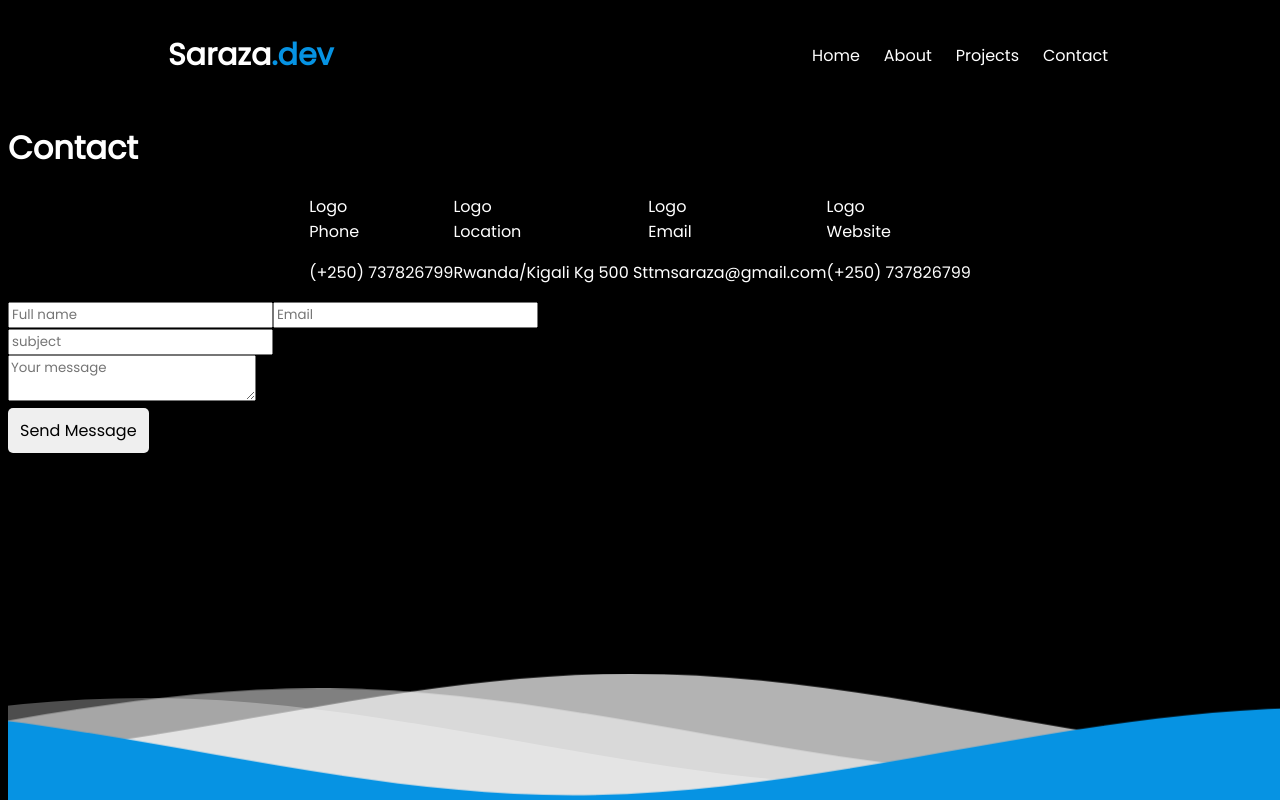
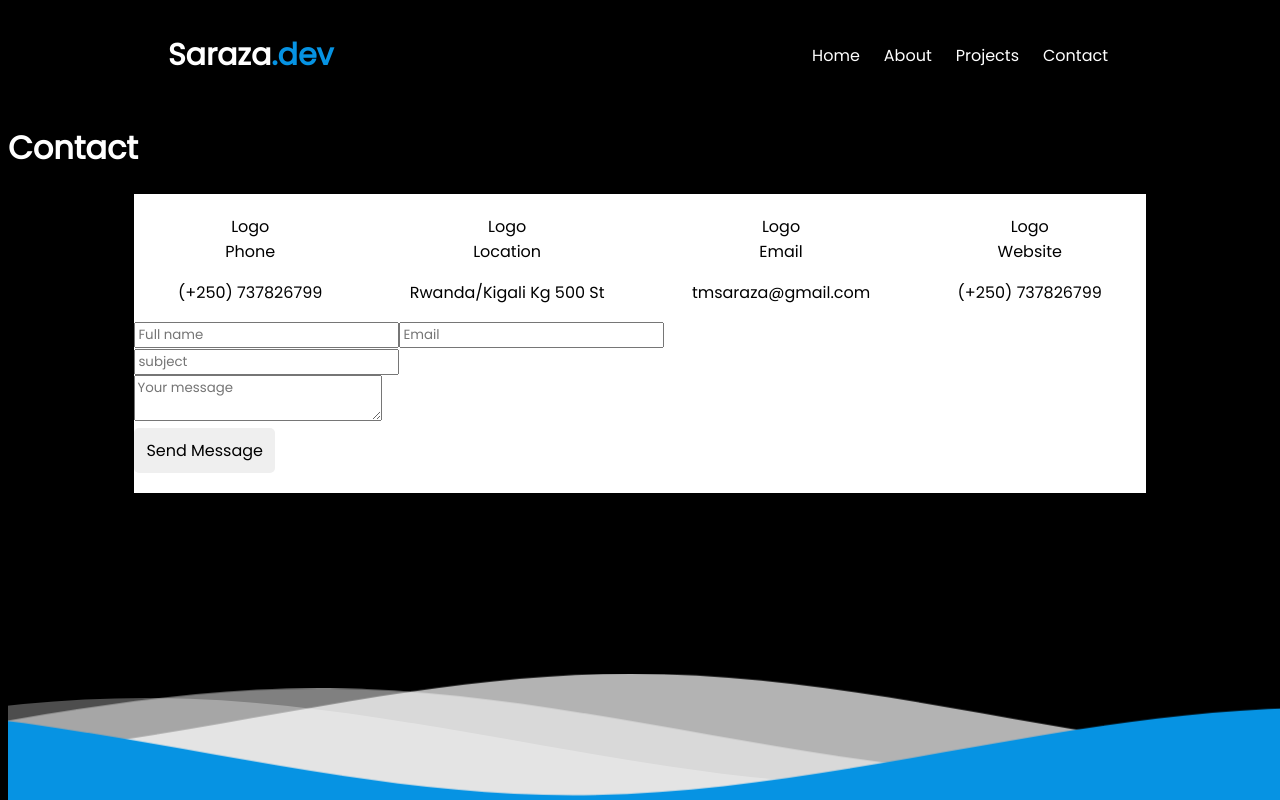
Before and after one commit to sarazaToussaint/Saraza-dev, a React (Create React App) app: page /Contact in a window 1280 px wide. Built offline with nearby package versions, Linux system fonts and the light colour scheme.

Commit message:
Center the contact details on the page

```diff
--- a/src/components/Contact.module.css
+++ b/src/components/Contact.module.css
@@ -1,8 +1,17 @@
 .contactContainer {
-  color: #fff;
+  background-color: white;
+  width: 80%;
+  margin: auto;
+  padding: 20px 0;
 }
 
 .contactDetails {
   display: flex;
-  justify-content: center;
+  justify-content: space-around;
 }
+
+.info {
+  display: flex;
+  flex-direction: column;
+  text-align: center;
+}
```
